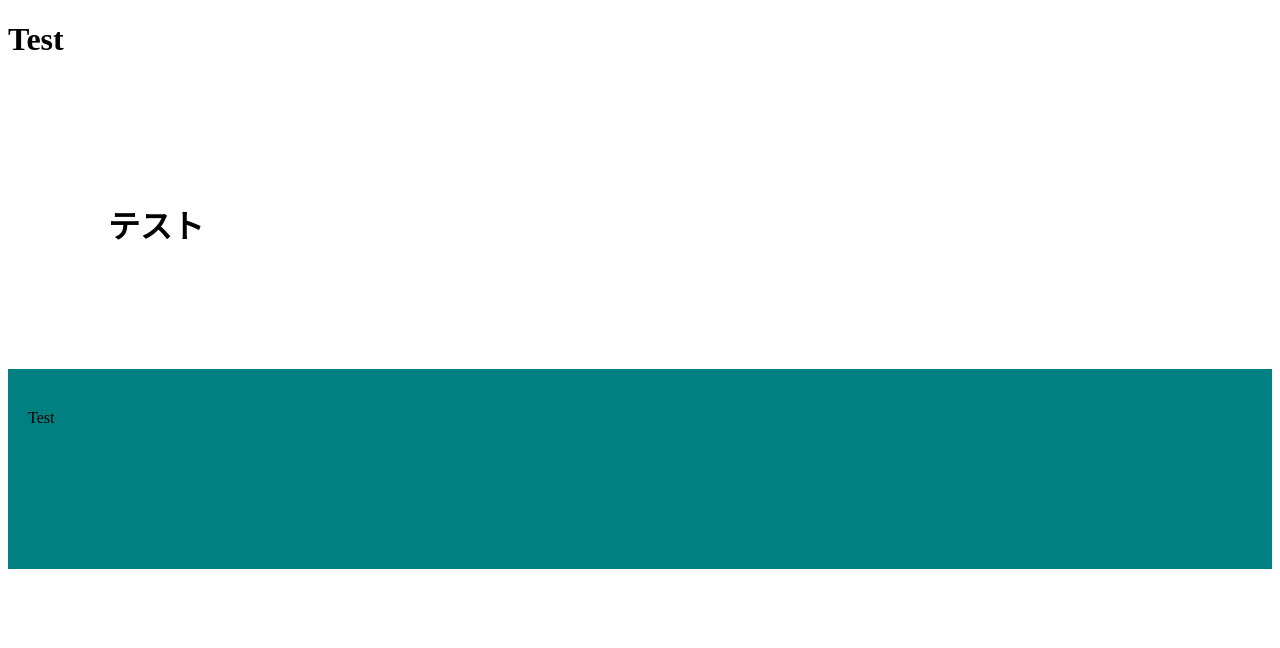
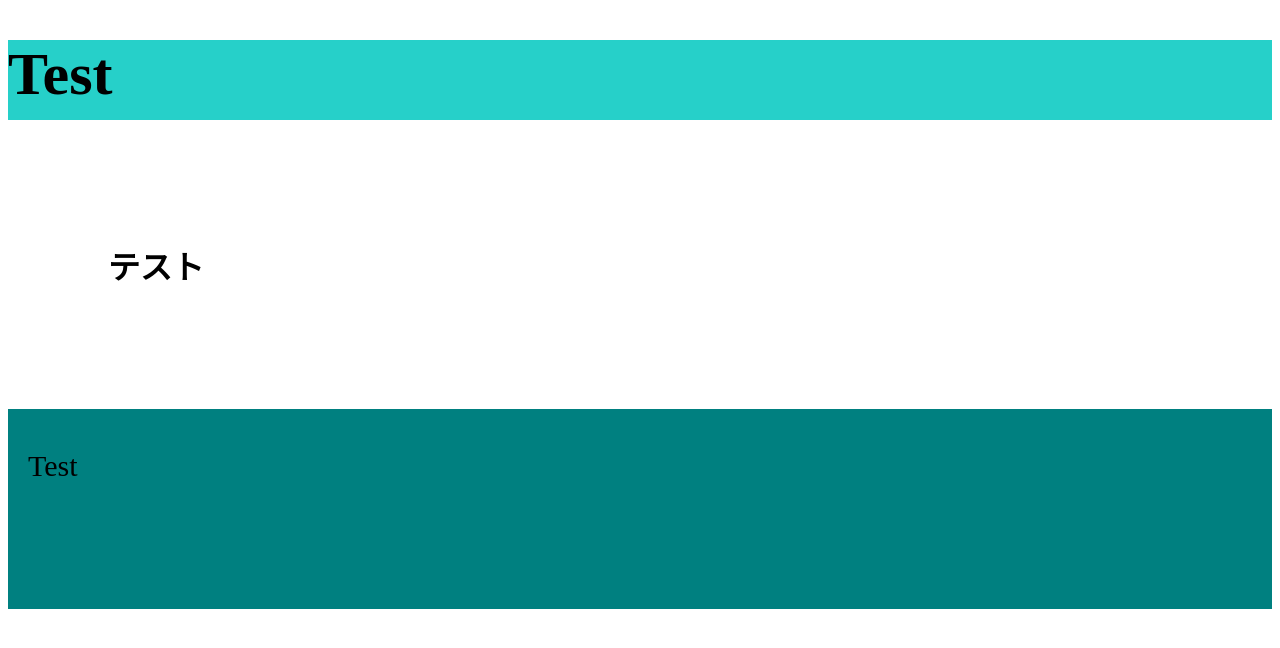
Before and after one commit to KENMIDAM/kenmidam.github.io, a plain HTML site: page index.html in a window 1280 px wide. Drawn offline with Linux system fonts and the light colour scheme.

Commit message:
Update stylesheet.css

```diff
--- a/stylesheet.css
+++ b/stylesheet.css
@@ -5,8 +5,8 @@ body {
 li {
   list-style: none;
 }
-.header{
-  font-size: 20px;
+header{
+  font-size: 30px;
   height:80px;
   background-color: #26d0c9;
 }
@@ -17,5 +17,7 @@ footer{
   background-color: #008080;
   height: 120px;
   padding:40px 20px;
-
 }
+.footer-logo{
+  font-size: 30px;
+}
```
